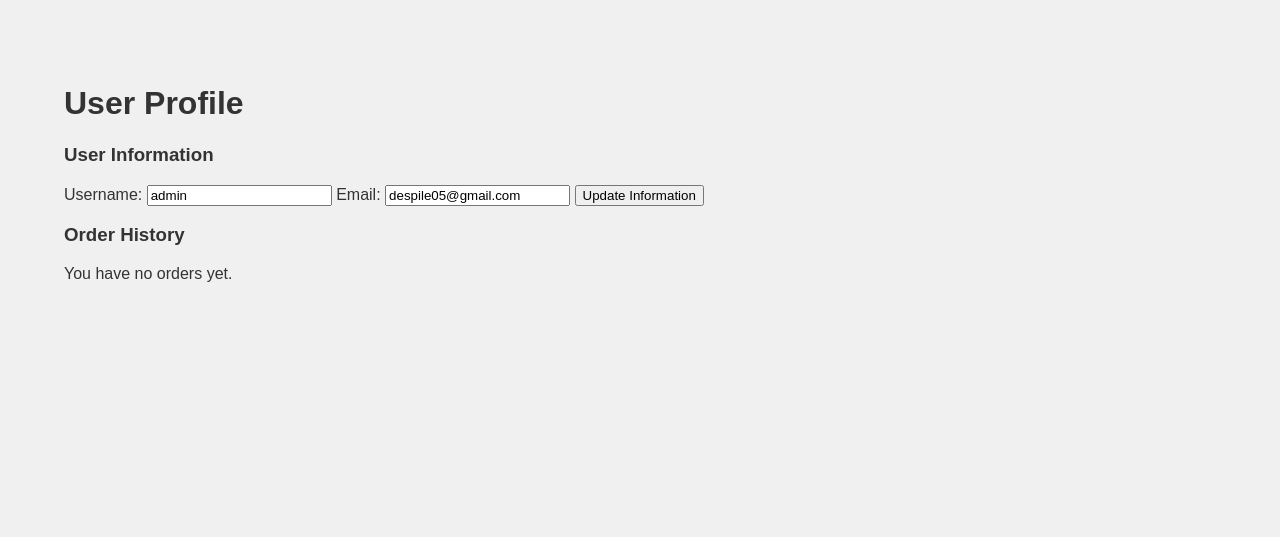
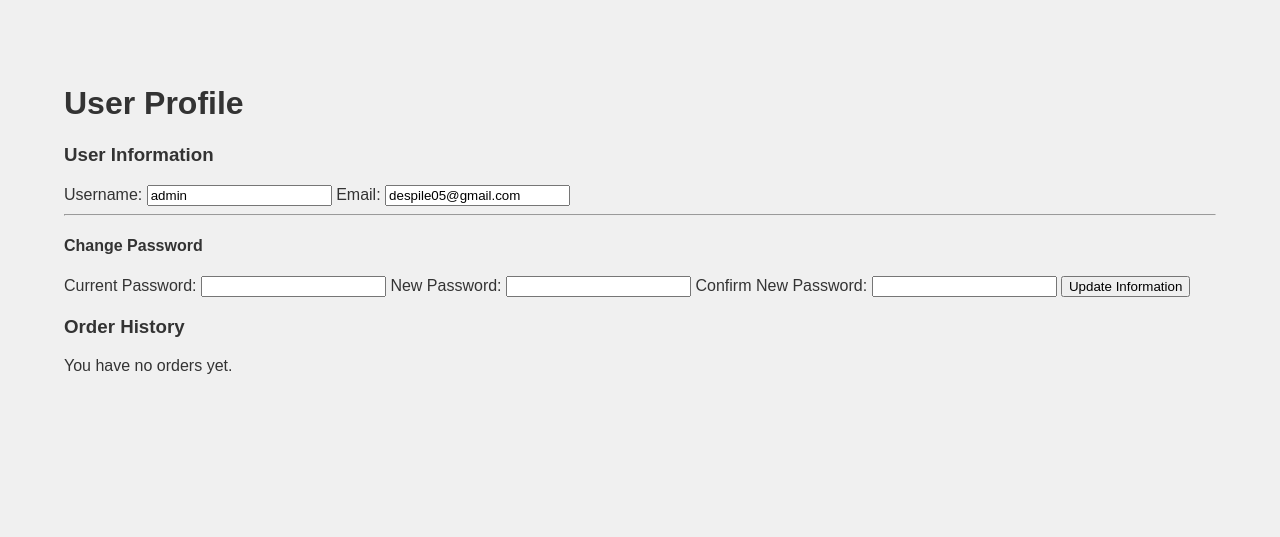
Before and after one commit to RARCommand/website, a Flask app: page /profile/profile in a window 1280 px wide. Shown: the part 50-587 px from the top of the page. Run offline with Flask 3, Linux system fonts and the light colour scheme; a user stored in the database is signed in; some libraries are stand-ins or nearby versions.

Commit message:
Update profile.html

```diff
--- a/app/templates/profile/profile.html
+++ b/app/templates/profile/profile.html
@@ -24,8 +24,21 @@
     <label for="email">Email:</label>
     <input type="email" id="email" name="email" value="{{ user.email }}" required>
 
+    <hr>
+
+    <h4>Change Password</h4>
+    <label for="current_password">Current Password:</label>
+    <input type="password" id="current_password" name="current_password" required>
+
+    <label for="new_password">New Password:</label>
+    <input type="password" id="new_password" name="new_password" required>
+
+    <label for="confirm_password">Confirm New Password:</label>
+    <input type="password" id="confirm_password" name="confirm_password" required>
+
     <button type="submit">Update Information</button>
 </form>
+
 
     <h3>Order History</h3>
     {% if orders %}
```
Lines whose indentation alone changed are shown as unchanged.
